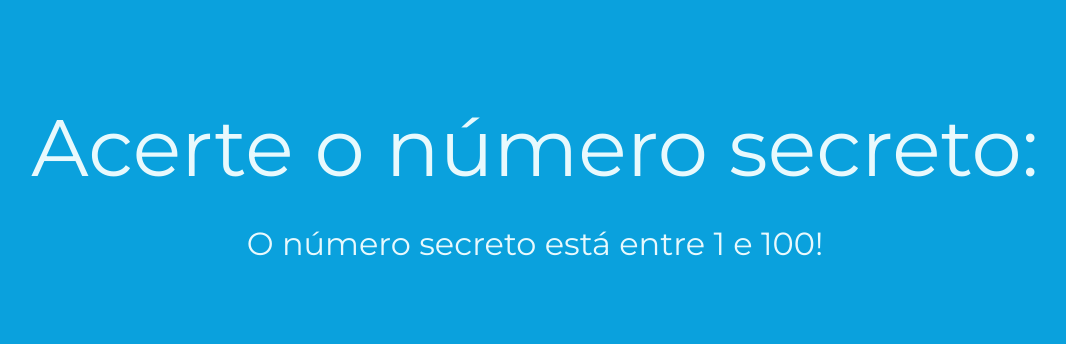
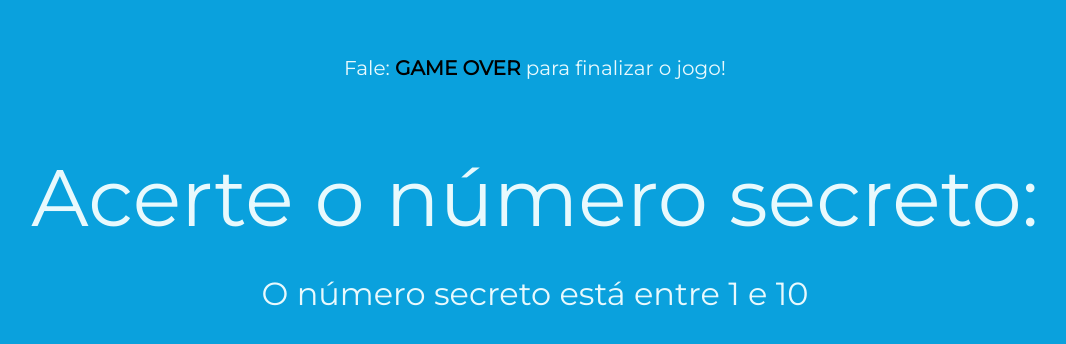
Before and after one commit to Iusley/numero-secreto, a plain HTML site: page index.html in a window 1280 px wide. Shown: the part 196-540 px from the top of the page, without its empty margins (105-1171 px from the left). Drawn offline with nearby package versions, Linux system fonts and the light colour scheme.

Commit message:
Add files via upload

```diff
--- a/index.html
+++ b/index.html
@@ -12,8 +12,9 @@
     <title>Número Secreto</title>
 </head>
 <body>
+    <p>Fale: <span class="game-over">GAME OVER</span> para finalizar o jogo!</p>
     <h1>Acerte o número secreto:</h1>
-    <h3>O número secreto está entre <span id="menor-valor">0</span> e <span id="maior-valor">100</span>!</h3>
+    <h3>O número secreto está entre <span id="menor-valor">0</span> e <span id="maior-valor">100</span></h3>
     <div id="chute" class="mensagem">
         <!--<div>Você disse:</div>
         <span class="box">20</span>
--- a/sortear-numero.js
+++ b/sortear-numero.js
@@ -1,5 +1,5 @@
 const menorValor = 1
-const maiorValor = 100
+const maiorValor = 10
 const numeroSecreto = gerarNumeroAleatorio()
 
 function gerarNumeroAleatorio() {
--- a/styles.css
+++ b/styles.css
@@ -17,6 +17,16 @@ body {
     text-align: center;
     margin: 0;
     font-family: var(--font-family);
+}
+
+p {
+    margin-bottom: 80px;
+    font-size: 20px;
+}
+
+.game-over {
+    font-weight: 800;
+    color: black;
 }
 
 h1 {
--- a/validacao.js
+++ b/validacao.js
@@ -12,10 +12,12 @@ function verificaSeOChutePossuiUmValorValido(chute) {
 
                 `
                 document.body.style.backgroundColor = "black";
-        } else {
+        }
+
+        /*else {
 
             elementoChute.innerHTML += '<div>Valor Inválido</div>';
-        }
+        }*/
     }
 
     if(numeroForMaiorOuMenorQueOPermitido(numero)) {
```
